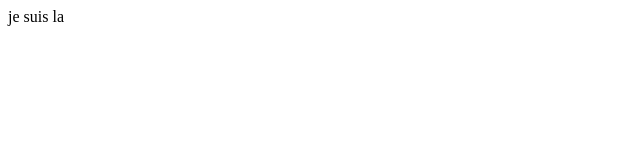
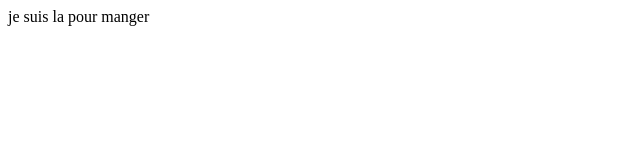
Before and after one commit to sondoguymarc/learnGit, a plain HTML site: page index.html in a window 1280 px wide. Shown: the whole page, without its empty margins (0-640 px from the left). Drawn offline with Linux system fonts and the light colour scheme.

Commit message:
add manger

```diff
--- a/index.html
+++ b/index.html
@@ -5,7 +5,7 @@
 
 <body>
 <p>
-   je suis la
+   je suis la pour manger
 
 
 </p>
```
